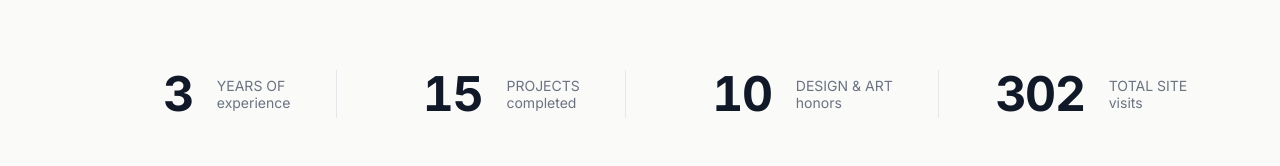
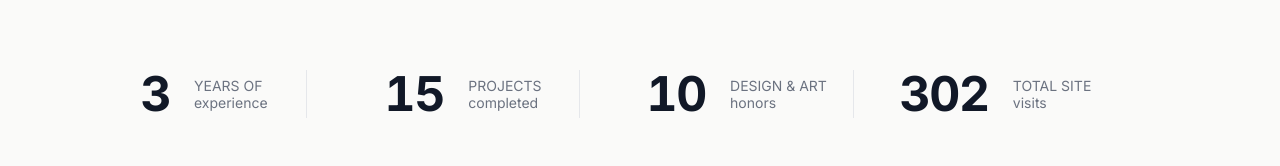
Before and after one commit to Y-tuo/Portfolio, a React (Vite) app: page / in a window 1280 px wide. Shown: the part 634-800 px from the top of the page. Built offline with nearby package versions, Linux system fonts and the light colour scheme.

Commit message:
Optimize: revert to Grid layout with centered content for aligned dividers

```diff
--- a/App.tsx
+++ b/App.tsx
@@ -133,10 +133,13 @@ function App() {
 
         {/* Stats Bar */}
         <div className="max-w-7xl mx-auto w-full mt-4">
-          <div className="flex w-[90%] mx-auto items-center justify-between">
-            {STATS.map((stat, idx) => (
-              <React.Fragment key={idx}>
-                <div className="flex items-center gap-6">
+          <div className="grid md:grid-cols-2 gap-8">
+            <div className="md:col-span-2 grid grid-cols-4 divide-x divide-gray-200 w-[90%]">
+              {STATS.map((stat, idx) => (
+                <div
+                  key={idx}
+                  className="flex items-center gap-6 justify-center px-4"
+                >
                   <span className="text-4xl md:text-5xl font-bold text-gray-900 tracking-tight tabular-nums min-w-[80px] md:min-w-[100px] text-right">
                     <CountUp end={stat.value} suffix={stat.suffix} />
                   </span>
@@ -145,13 +148,8 @@ function App() {
                     {stat.line2}
                   </span>
                 </div>
-                {idx < STATS.length - 1 && (
-                  <div className="flex-1 flex justify-center h-12 items-center">
-                    <div className="w-px h-full bg-gray-200"></div>
-                  </div>
-                )}
-              </React.Fragment>
-            ))}
+              ))}
+            </div>
           </div>
         </div>
       </section>
```
